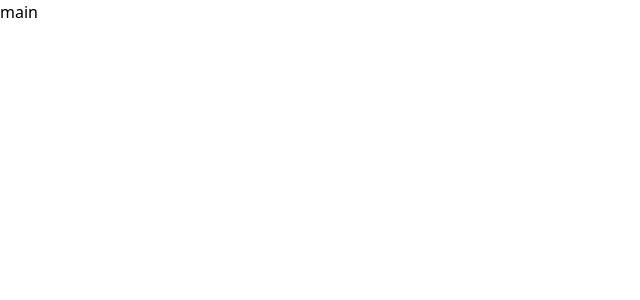
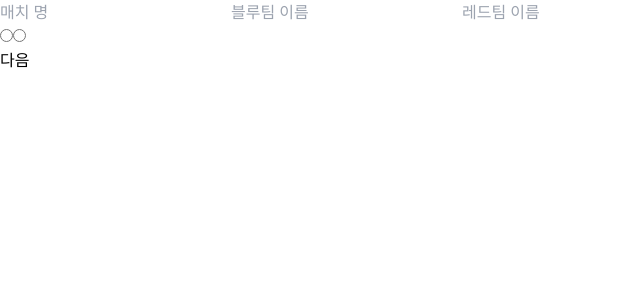
Before and after one commit to letsescape/banpick-fe, a Next.js app: page / in a window 1280 px wide. Shown: the top 300 px of the page, without its empty margins (0-640 px from the left). Built offline with nearby package versions, Linux system fonts and the light colour scheme.

Commit message:
feature: add ban pick simulation create page
#2

```diff
--- a/src/app/page.tsx
+++ b/src/app/page.tsx
@@ -1,5 +1,57 @@
 'use client';
 
+import { useMutation } from '@tanstack/react-query';
+import React from 'react';
+import { SubmitHandler, useForm } from 'react-hook-form';
+
+import { fetchSimulationCreate } from '@/app/api/simulation';
+import { SimulationCreateReq } from '@/app/types/simulation';
+
+interface SimulationCreateInput {
+  match_name: string;
+  blue_team_name: string;
+  red_team_name: string;
+  mode: string;
+}
+
 export default function Home() {
-  return <div>main</div>;
+  const { handleSubmit } = useForm<SimulationCreateInput>({
+    defaultValues: {
+      match_name: '',
+      blue_team_name: '',
+      red_team_name: '',
+      mode: '',
+    },
+  });
+  const { mutate: createMutate } = useMutation({
+    mutationFn: (params: SimulationCreateReq) => fetchSimulationCreate(params),
+  });
+
+  const onSubmit: SubmitHandler<SimulationCreateInput> = data => {
+    createMutate(data as unknown as SimulationCreateReq, {
+      onSuccess: () => {
+        alert('success');
+      },
+      onError: () => {
+        alert('fail');
+      },
+    });
+  };
+
+  return (
+    <section>
+      <form onSubmit={handleSubmit(onSubmit)}>
+        <input type="text" name="match_name" placeholder="매치 명" />
+        <input type="text" name="blue_team_name" placeholder="블루팀 이름" />
+        <input type="text" name="red_team_name" placeholder="레드팀 이름" />
+
+        <div>
+          <input type="radio" name="mode" value="solo" />
+          <input type="radio" name="mode" value="multi" />
+        </div>
+
+        <button type="submit">다음</button>
+      </form>
+    </section>
+  );
 }
```
